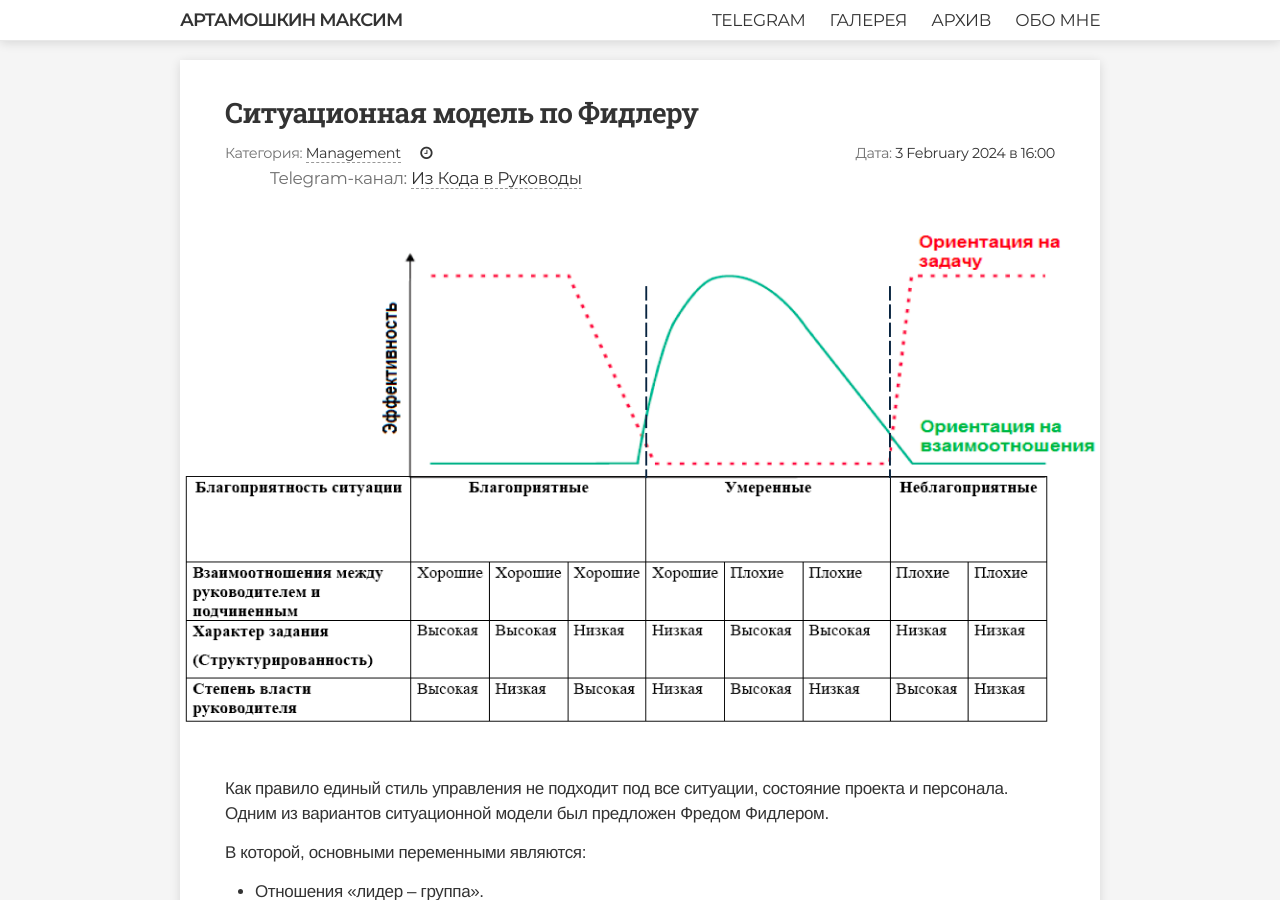
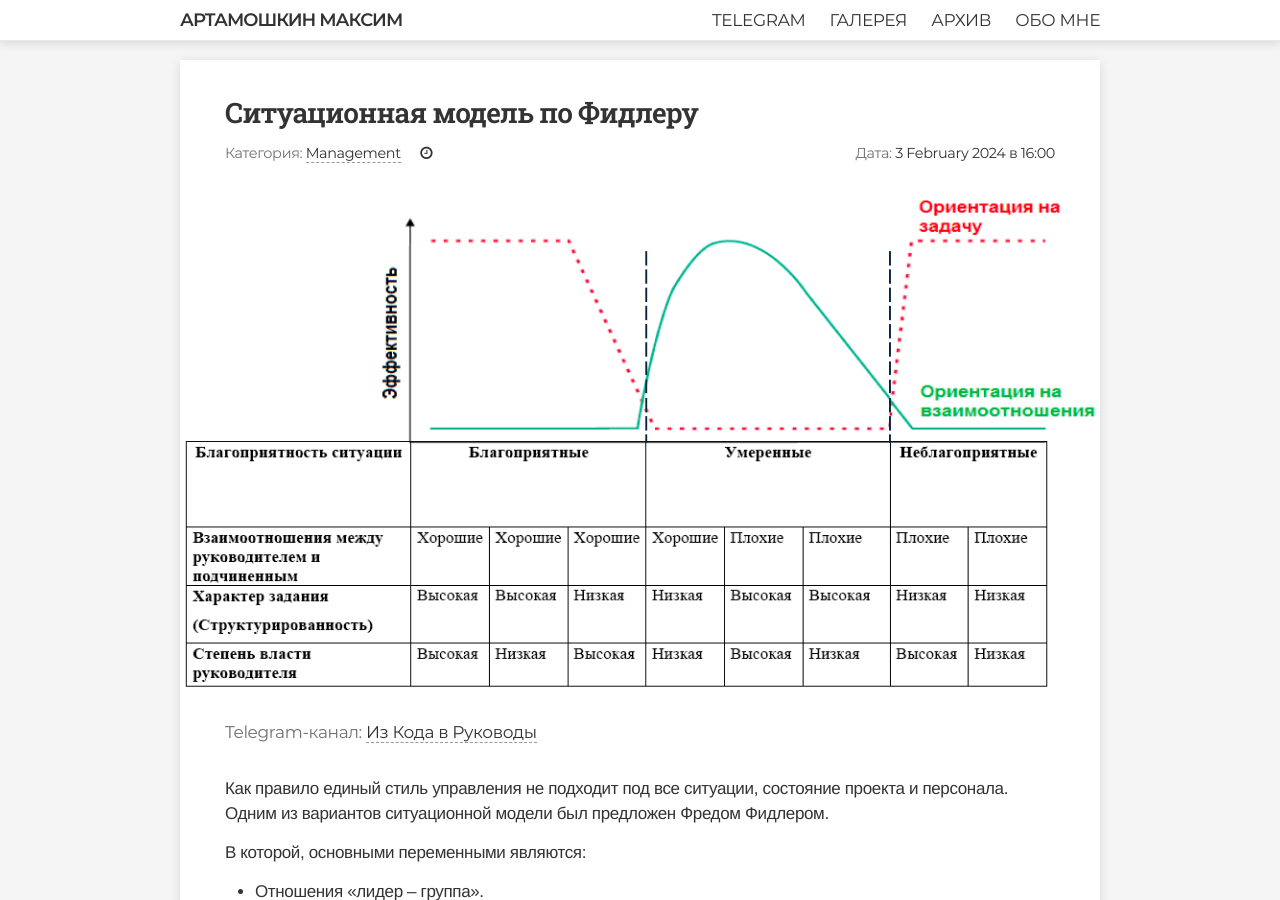
Before and after one commit to martamoshkin/blog.zverit.com, a Jekyll site: the page built from assets/2024-2-3-fidler-model.md, in a window 1280 px wide and 900 px high. Built offline with Jekyll 4.4.1, drawn with Linux system fonts in a browser that asks for light colours; comment, search, counter and statistics services are not loaded.

Commit message:
Update post.html

```diff
--- a/_layouts/post.html
+++ b/_layouts/post.html
@@ -40,7 +40,6 @@ layout: default
         ></span
       >
     </div>
-     <div class="telegram-link"><span class="label">Telegram-канал: </span><a href="https://t.me/dev_to_executive" target="_blank" class="link">Из Кода в Руководы</a></div>
   </header>
 
   {% if page.image %}
@@ -75,6 +74,8 @@ layout: default
     <figcaption itemprop="caption description">{{ page.image_alt }}</figcaption>
   </figure>
   {% endif %}
+
+  <div class="telegram-link"><span class="label">Telegram-канал: </span><a href="https://t.me/dev_to_executive" target="_blank" class="link">Из Кода в Руководы</a></div>
 
   <div class="post-content" itemprop="articleBody">{{ content }}</div>
   <div class="d-flex justify-space-between">
```
